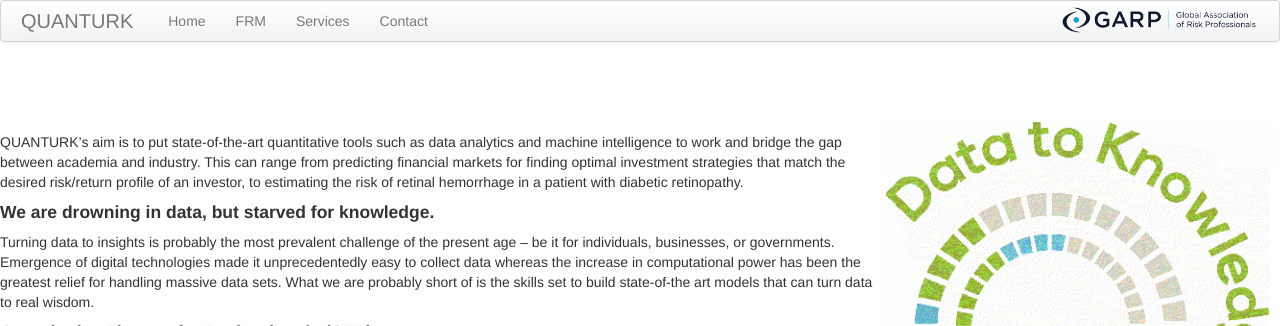
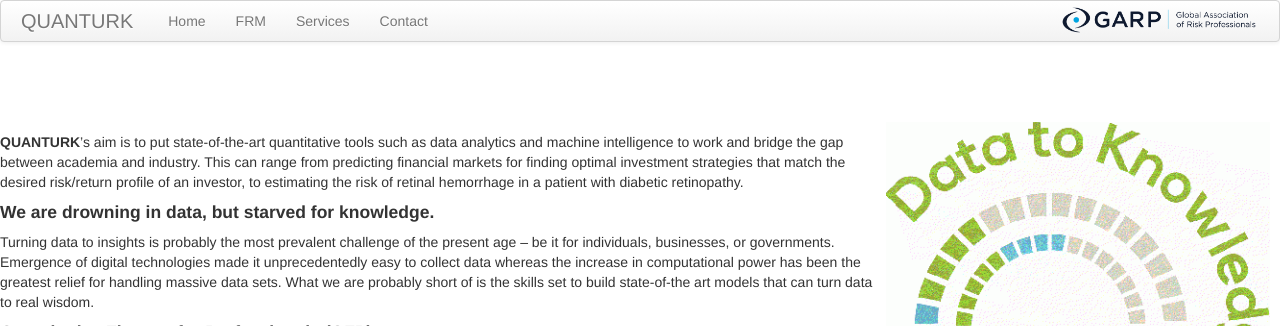
Before and after one commit to quanturk/quanturk.github.io, a Jekyll site: the page built from index.md, in a window 1280 px wide. Shown: the top 326 px of the page. Built offline with Jekyll 4.4.1, drawn with Linux system fonts in a browser that asks for light colours.

```diff
--- a/index.md
+++ b/index.md
@@ -6,7 +6,7 @@ title: QUANTURK
 <br><br><br>
 <img src="figures/data2action.gif" width="30%" alt="Site logo" align = "right" style="margin:0px 10px">
 
-QUANTURK's aim is to put state-of-the-art quantitative tools such as data analytics and machine intelligence to work and bridge the gap between academia and industry. This can range from predicting financial markets for finding optimal investment strategies that match the desired risk/return profile of an investor, to estimating the risk of retinal hemorrhage in a patient with diabetic retinopathy.
+**QUANTURK**'s aim is to put state-of-the-art quantitative tools such as data analytics and machine intelligence to work and bridge the gap between academia and industry. This can range from predicting financial markets for finding optimal investment strategies that match the desired risk/return profile of an investor, to estimating the risk of retinal hemorrhage in a patient with diabetic retinopathy.
 
 #### We are drowning in data, but starved for knowledge.
 
```
